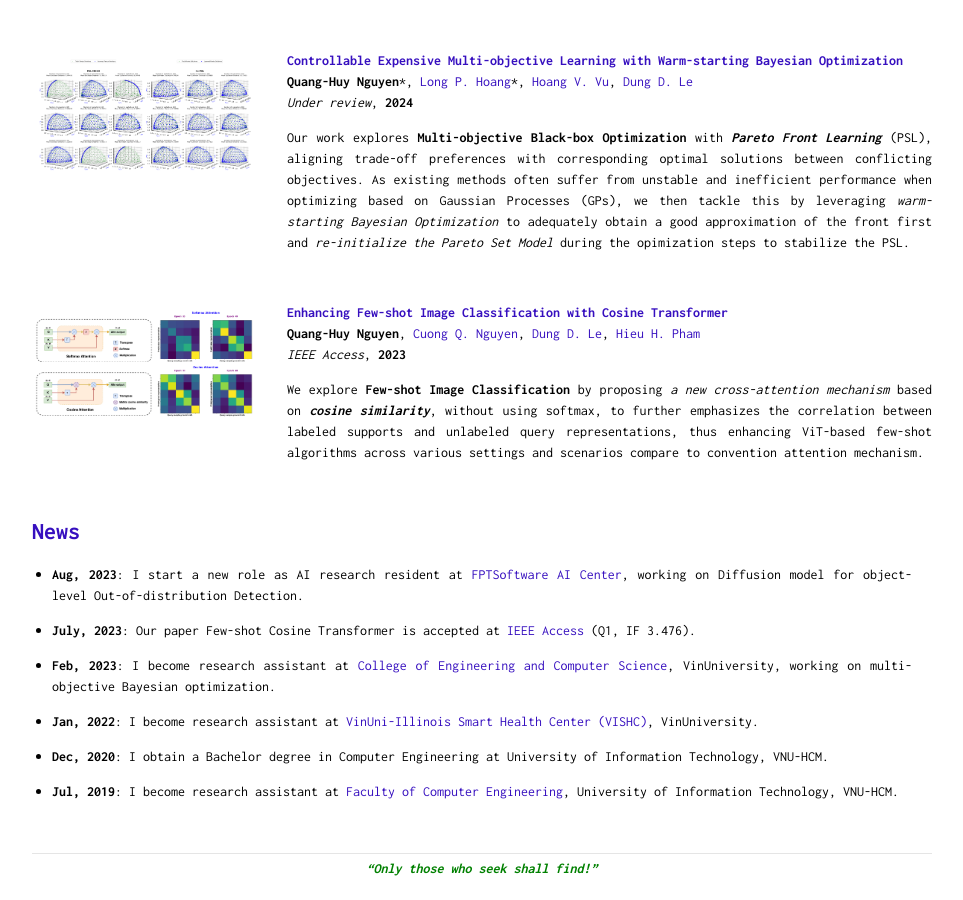
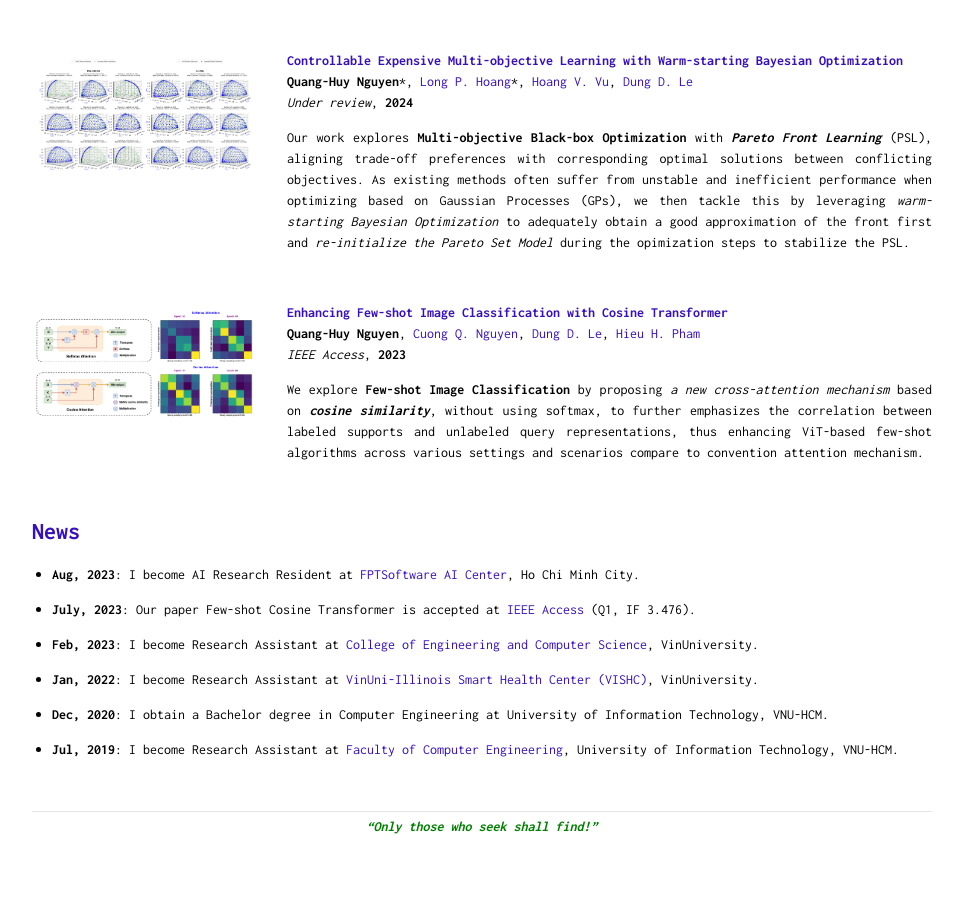
Before and after one commit to quanghuy0497/quanghuy0497.github.io, a Jekyll site: the page built from index.md, in a window 1280 px wide and 900 px high, scrolled down 997 px. Shown: the whole window, without its empty margins (158-1121 px from the left). Built offline with Jekyll 4.4.1, drawn with Linux system fonts in a browser that asks for light colours; nearby versions of some CDN libraries; after the commit the page ends 1855 px from its top, so only the background shows below that.

Commit message:
update bio

```diff
--- a/page/about.md
+++ b/page/about.md
@@ -67,16 +67,16 @@ We explore **Few-shot Image Classification** by proposing *a new cross-attention
 
 <!-- - **Aug, 2023**: I participate in the [10th Vietname Summer School of Science](https://www.truonghekhoahoc.com/10years/) at [International Centre for Interdisciplinary Science and Education](https://www.icisequynhon.com/), Quy Nhon, Vietnam. -->
 
-- **Aug, 2023**: I start a new role as AI research resident at [FPTSoftware AI Center](https://ai.fpt-software.com/ai-residency/), working on Diffusion model for object-level Out-of-distribution Detection.
+- **Aug, 2023**: I become AI Research Resident at [FPTSoftware AI Center](https://ai.fpt-software.com/ai-residency/), Ho Chi Minh City.
 
 - **July, 2023**: Our paper Few-shot Cosine Transformer is accepted at [IEEE Access](https://ieeexplore.ieee.org/document/10190567/) (Q1, IF 3.476).
 
-- **Feb, 2023**: I become research assistant at [College of Engineering and Computer Science](https://vinuni.edu.vn/college-of-engineering-computer-science/), VinUniversity, working on multi-objective Bayesian optimization.
+- **Feb, 2023**: I become Research Assistant at [College of Engineering and Computer Science](https://vinuni.edu.vn/college-of-engineering-computer-science/), VinUniversity.
 
-- **Jan, 2022**: I become research assistant at [VinUni-Illinois Smart Health Center (VISHC)](https://smarthealth.vinuni.edu.vn/), VinUniversity.
+- **Jan, 2022**: I become Research Assistant at [VinUni-Illinois Smart Health Center (VISHC)](https://smarthealth.vinuni.edu.vn/), VinUniversity.
 
 - **Dec, 2020**: I obtain a Bachelor degree in Computer Engineering at University of Information Technology, VNU-HCM.
 
-- **Jul, 2019**: I become research assistant at [Faculty of Computer Engineering](https://fce.uit.edu.vn/), University of Information Technology, VNU-HCM.
+- **Jul, 2019**: I become Research Assistant at [Faculty of Computer Engineering](https://fce.uit.edu.vn/), University of Information Technology, VNU-HCM.
 
 &thinsp;
```
